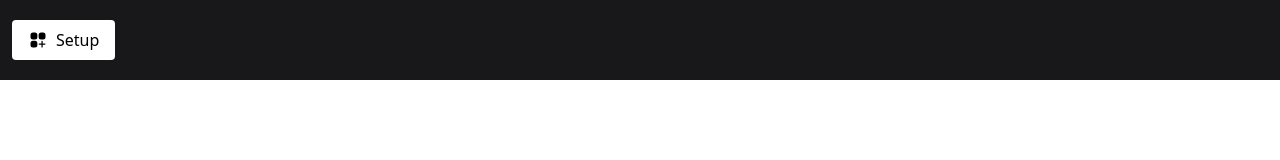
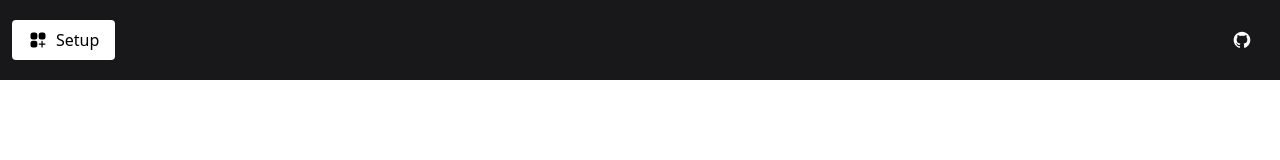
Before and after one commit to emigrek/twitch-squad, a Next.js app: page /Navbar in a window 1280 px wide. Shown: the top 160 px of the page. Built offline with nearby package versions, Linux system fonts and the light colour scheme.

Commit message:
added github repo

```diff
--- a/pages/Navbar.tsx
+++ b/pages/Navbar.tsx
@@ -1,15 +1,18 @@
 import React from 'react'
-import { ChatBubbleOvalLeftEllipsisIcon } from '@heroicons/react/24/outline'
-import { SquaresPlusIcon } from '@heroicons/react/24/solid'
+import { SquaresPlusIcon, ChatBubbleOvalLeftEllipsisIcon } from '@heroicons/react/24/solid'
+import { useRecoilValue, useSetRecoilState } from "recoil";
+import { creatorState } from '../atoms/creator';
+import { useRouter } from 'next/router'
 
-import { useRecoilValue, useSetRecoilState } from "recoil";
 import { squadState } from "../atoms/squad";
 import { chatState } from "../atoms/chat";
+
 import Select from './Select';
 import NavbarItem from './NavbarItem';
-import { creatorState } from '../atoms/creator';
+
 
 function Navbar() {
+    const router = useRouter();
     const squad = useRecoilValue(squadState);
     const chat = useRecoilValue(chatState);
     const creator = useRecoilValue(creatorState);
@@ -29,6 +32,9 @@
                 <SquaresPlusIcon className="h-5 w-5" />
                 <div className='font-medium'>Setup</div>
             </NavbarItem>
+            <NavbarItem onClick={() => router.push(`https://github.com/emigrek/twitch-squad`) } outlined>
+                <svg viewBox="0 0 24 24" aria-hidden="true" className="h-5 w-5 fill-white"><path fill-rule="evenodd" clip-rule="evenodd" d="M12 2C6.477 2 2 6.463 2 11.97c0 4.404 2.865 8.14 6.839 9.458.5.092.682-.216.682-.48 0-.236-.008-.864-.013-1.695-2.782.602-3.369-1.337-3.369-1.337-.454-1.151-1.11-1.458-1.11-1.458-.908-.618.069-.606.069-.606 1.003.07 1.531 1.027 1.531 1.027.892 1.524 2.341 1.084 2.91.828.092-.643.35-1.083.636-1.332-2.22-.251-4.555-1.107-4.555-4.927 0-1.088.39-1.979 1.029-2.675-.103-.252-.446-1.266.098-2.638 0 0 .84-.268 2.75 1.022A9.607 9.607 0 0 1 12 6.82c.85.004 1.705.114 2.504.336 1.909-1.29 2.747-1.022 2.747-1.022.546 1.372.202 2.386.1 2.638.64.696 1.028 1.587 1.028 2.675 0 3.83-2.339 4.673-4.566 4.92.359.307.678.915.678 1.846 0 1.332-.012 2.407-.012 2.734 0 .267.18.577.688.48 3.97-1.32 6.833-5.054 6.833-9.458C22 6.463 17.522 2 12 2Z"></path></svg>
+            </NavbarItem>
             { chat ? (
                 <NavbarItem outlined>
                     <ChatBubbleOvalLeftEllipsisIcon className="h-5 w-5" />
```
